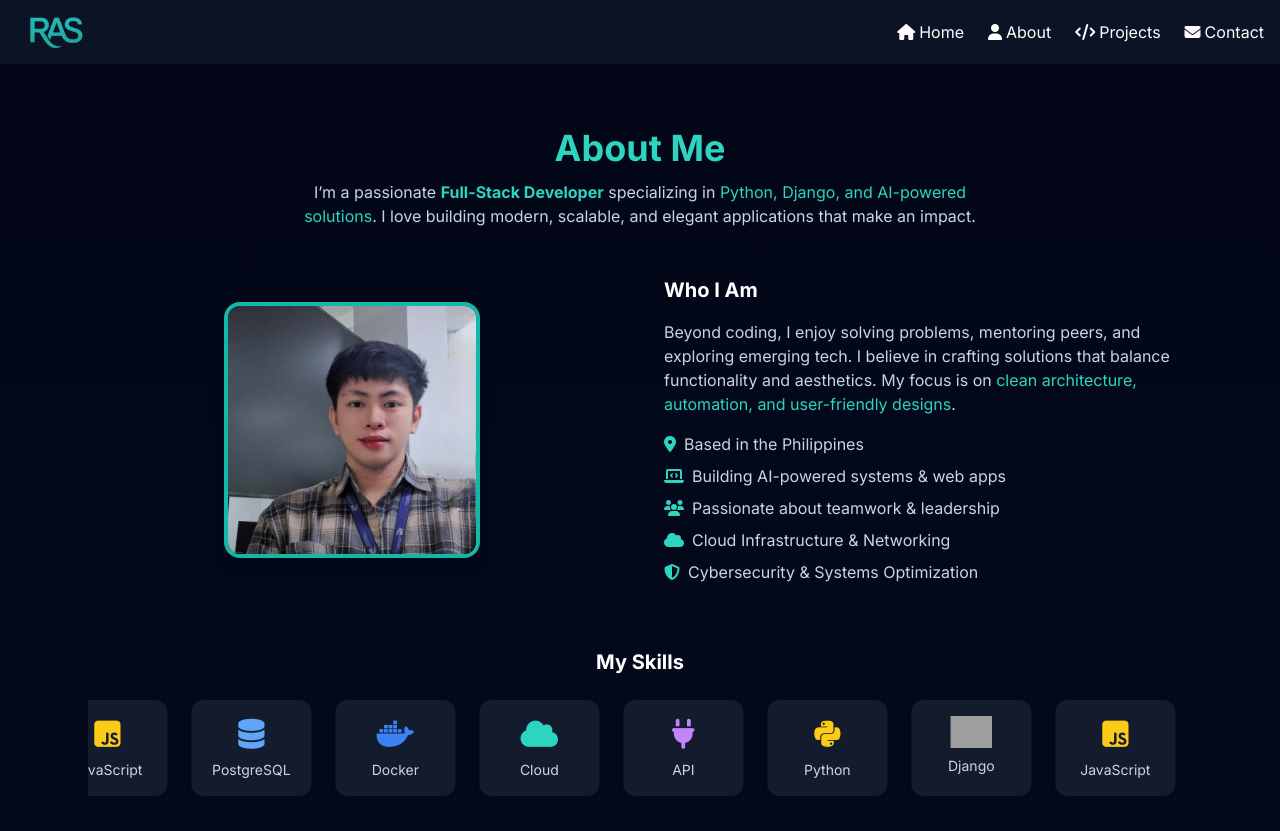
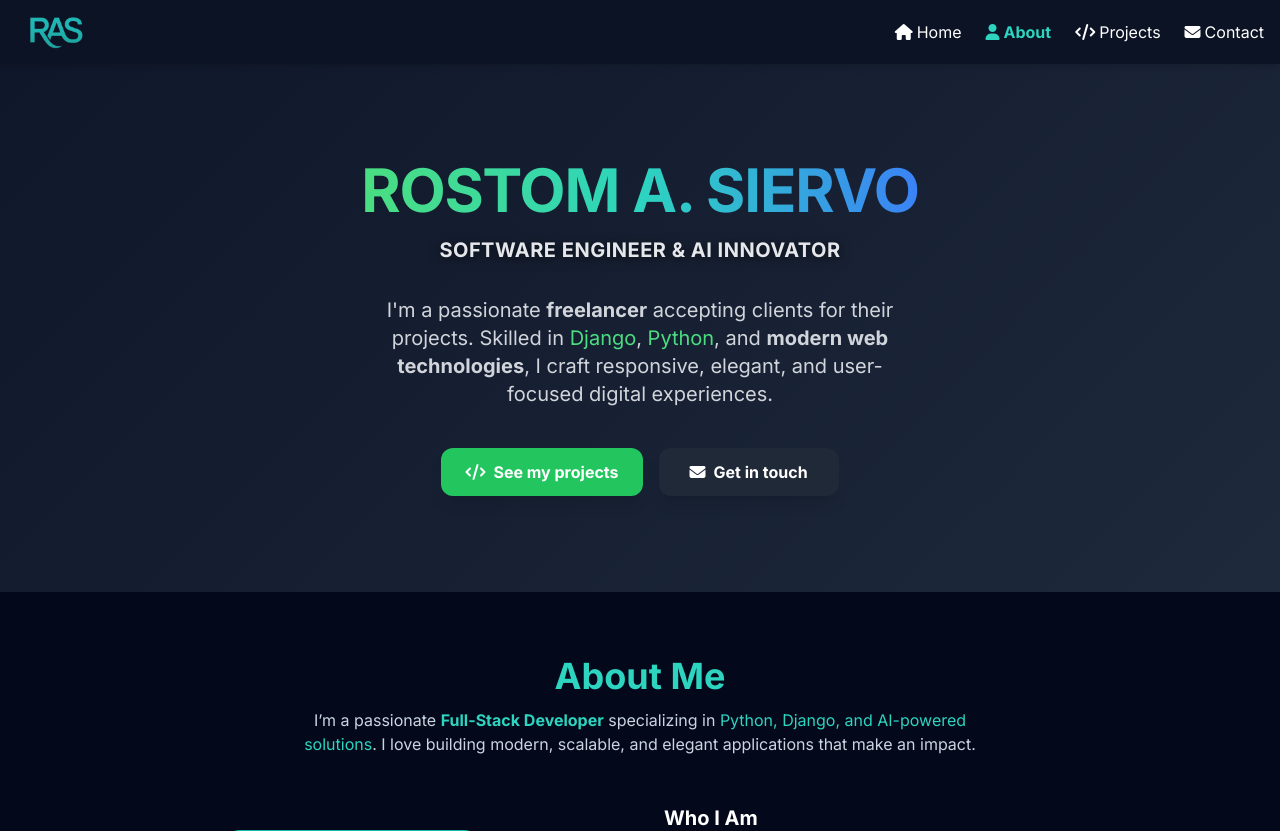
Before and after one commit to RSiervo/Portfolio-Dot-Dev, a Django app: page /about/ in a window 1280 px wide. Shown: the top 831 px of the page. Run offline with Django 4.2, Linux system fonts and the light colour scheme; data comes from the database, SQL or seed files in the repository; some libraries are stand-ins or nearby versions; grey boxes are pictures that could not be loaded.

```diff
--- a/portfolio/templates/portfolio/base.html
+++ b/portfolio/templates/portfolio/base.html
@@ -6,20 +6,23 @@
   <title>{% block title %}Portfolio{% endblock %}</title>
 
   {% load static %}
+  <!-- Favicon -->
   <link rel="icon" type="image/png" href="{% static 'portfolio/images/RAS_LOGO.png' %}">
-  <link rel="stylesheet" href="https://cdnjs.cloudflare.com/ajax/libs/font-awesome/6.4.0/css/all.min.css">
-  <!-- Google Fonts -->
+
+  <!-- Fonts & Icons -->
   <link href="https://fonts.googleapis.com/css2?family=Inter:wght@300;400;700;900&display=swap" rel="stylesheet">
-  <!-- TailwindCSS CDN -->
+  <link rel="stylesheet" href="https://cdnjs.cloudflare.com/ajax/libs/font-awesome/6.5.0/css/all.min.css" />
+
+  <!-- Tailwind -->
   <script src="https://cdn.tailwindcss.com"></script>
-  <!-- Font Awesome (fixed CDN icons) -->
-  <link rel="stylesheet" href="https://cdnjs.cloudflare.com/ajax/libs/font-awesome/6.5.0/css/all.min.css" />
-  <!-- AOS (scroll animations) -->
+
+  <!-- AOS & Animations -->
   <link href="https://cdnjs.cloudflare.com/ajax/libs/aos/2.3.4/aos.css" rel="stylesheet">
-  <!-- Animate.css -->
   <link href="https://cdnjs.cloudflare.com/ajax/libs/animate.css/4.1.1/animate.min.css" rel="stylesheet">
 
+  <!-- Custom CSS -->
   <link rel="stylesheet" href="{% static 'portfolio/css/style.css' %}">
+
   {% block head %}{% endblock %}
 
   <style>
@@ -78,6 +81,52 @@
     </div>
   </nav>
 
+  <!-- HERO -->
+  <section id="home" class="hero py-20 sm:py-24 relative overflow-hidden">
+    <div class="max-w-5xl mx-auto text-center relative z-10 px-4">
+      <div class="hero-text" data-aos="fade-up">
+
+        <!-- NAME -->
+        <h1 class="big animate__animated animate__fadeInDown
+                   text-3xl sm:text-4xl md:text-6xl font-extrabold
+                   mb-4 leading-snug tracking-tight">
+          <span class="inline-block text-2xl sm:text-4xl md:text-6xl
+                       bg-gradient-to-r from-green-400 via-teal-400 to-blue-500
+                       bg-clip-text text-transparent whitespace-nowrap">
+            ROSTOM A. SIERVO
+          </span>
+        </h1>
+
+        <!-- Designation -->
+        <p class="text-base sm:text-lg md:text-xl font-semibold tracking-wide uppercase mb-8 text-gray-200 animate__animated animate__fadeInUp drop-shadow-[0_2px_6px_rgba(0,0,0,0.7)] whitespace-nowrap">
+          Software Engineer & AI Innovator
+        </p>
+
+        <!-- DESCRIPTION -->
+        <p class="animate__animated animate__fadeInUp animate__delay-1s
+                  text-gray-300 text-base sm:text-lg md:text-xl
+                  max-w-lg mx-auto mb-10 leading-relaxed">
+          I'm a passionate <strong>freelancer</strong> accepting clients for their projects.
+          Skilled in <span class="text-green-400">Django</span>,
+          <span class="text-green-400">Python</span>, and
+          <strong>modern web technologies</strong>, I craft responsive, elegant, and user-focused digital experiences.
+        </p>
+
+        <!-- CTA Buttons -->
+        <div class="hero-actions flex flex-col sm:flex-row justify-center gap-4 animate__animated animate__fadeInUp animate__delay-2s">
+          <a class="w-full sm:w-auto min-w-[180px] inline-flex items-center justify-center px-6 py-3 rounded-xl bg-green-500 hover:bg-green-600 text-white font-semibold shadow-lg transition text-center text-base"
+             href="{% url 'projects' %}">
+            <i class="fas fa-code mr-2"></i> See my projects
+          </a>
+          <a class="w-full sm:w-auto min-w-[180px] inline-flex items-center justify-center px-6 py-3 rounded-xl bg-gray-800 hover:bg-gray-700 text-white font-semibold shadow-lg transition text-center text-base"
+             href="{% url 'contact' %}">
+            <i class="fas fa-envelope mr-2"></i> Get in touch
+          </a>
+        </div>
+      </div>
+    </div>
+  </section>
+
   <!-- MAIN -->
   <main class="flex-grow">
     {% block content %}{% endblock %}
@@ -104,7 +153,6 @@
     // Toggle for mobile nav
     const navToggle = document.getElementById("nav-toggle");
     const mobileMenu = document.getElementById("mobile-menu");
-
     navToggle.addEventListener("click", () => {
       mobileMenu.classList.toggle("hidden");
       if (!mobileMenu.classList.contains("hidden")) {
@@ -114,9 +162,13 @@
       }
     });
 
-    // Active nav link logic
+    // Active nav link logic (highlight on click + current page)
     const navLinks = document.querySelectorAll(".nav-link");
+    const currentPath = window.location.pathname;
     navLinks.forEach(link => {
+      if (link.getAttribute("href") === currentPath) {
+        link.classList.add("active");
+      }
       link.addEventListener("click", () => {
         navLinks.forEach(l => l.classList.remove("active"));
         link.classList.add("active");
```
